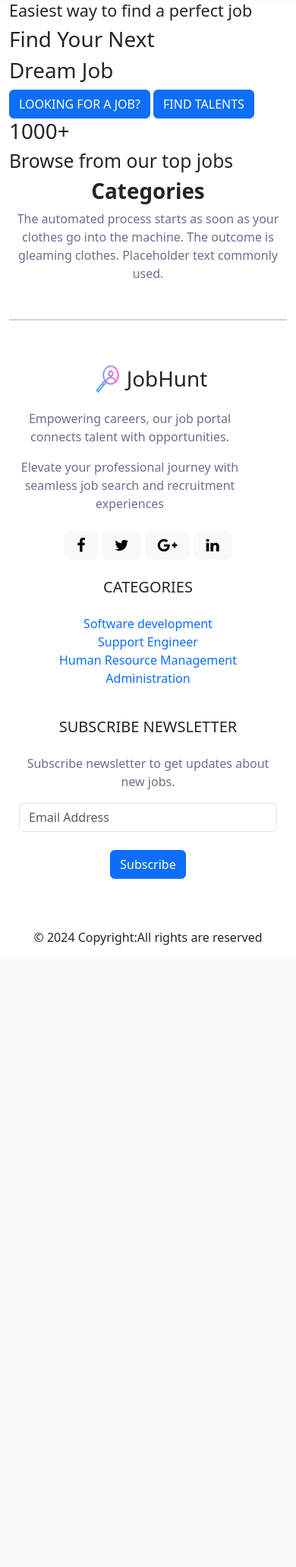
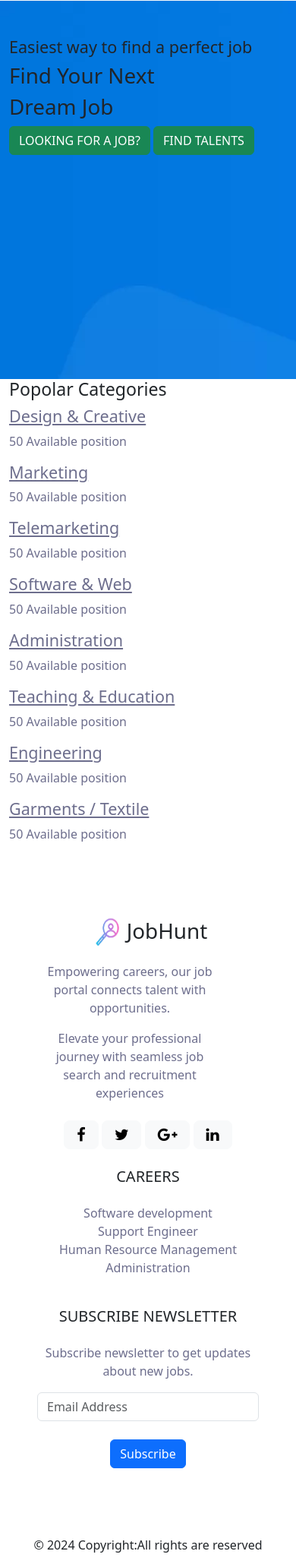
Before and after one commit to delhiganeshv/job_portal, a Django app: page / in a window 390 px wide. Shown: the part 85-2148 px from the top of the page at 76% size. Before the commit the page ends 1329 px from the top, so only its background shows below. Run offline with Django 5.2, Linux system fonts and the light colour scheme.

Commit message:
adding banner

```diff
--- a/job_portal/templates/home.html
+++ b/job_portal/templates/home.html
@@ -36,20 +36,39 @@
     <link rel="icon" type="'img/png" href="../static/img/logo.png" />
 
     <style>
-      #job-post {
-        background-color: #06e55ff7;
-      }
       p {
         color: #6d6e8d;
+      }
+      a {
+        color: #6d6e8d;
+      }
+      nav {
+        position: absolute;
+        z-index: 9;
+      }
+      #banner {
+        background-image: url("../static/img/banner/banner.png");
+        height: 59vh;
+        /* background-size: cover;
+        background-position: center;
+
+        display: flex;
+        justify-content: center;
+        align-items: center; */
       }
     </style>
   </head>
   <body>
+    <header>
       <!-- navbar starts -->
       <nav class="navbar navbar-expand-lg navbar-light bg-light">
         <div class="container-fluid">
           <a href="" class="navbar-brand"
-          ><img src="../static/img/logo.png" width="50" height="60" />JobHunt</a
+            ><img
+              src="../static/img/logo.png"
+              width="50"
+              height="60"
+            />JobHunt</a
           >
           <button
             class="navbar-toggler"
@@ -64,29 +83,50 @@
           </button>
 
           <div class="collapse navbar-collapse" id="navbarSupportedContent">
-          <ul class="navbar-nav m-auto mb-2 mb-lg-0">
+            <ul class="navbar-nav nav-underline m-auto mb-2 mb-lg-0">
               <li class="'nav-item mx-3">
-              <a href="" class="nav-link active" aria-current="page">Home</a>
+                <a
+                  href=""
+                  class="nav-link active link-offset-2 link-offset-3-hover link-underline link-underline-opacity-0 link-underline-opacity-75-hover"
+                  aria-current="page"
+                  >Home</a
+                >
               </li>
               <li class="'nav-item mx-3">
-              <a href="" class="nav-link">Browse jobs</a>
+                <a
+                  href=""
+                  class="nav-link link-offset-2 link-offset-3-hover link-underline link-underline-opacity-0 link-underline-opacity-75-hover"
+                  >Browse jobs</a
+                >
               </li>
               <li class="'nav-item mx-3">
-              <a href="" class="nav-link">Candidates</a>
+                <a
+                  href=""
+                  class="nav-link link-offset-2 link-offset-3-hover link-underline link-underline-opacity-0 link-underline-opacity-75-hover"
+                  >Candidates</a
+                >
               </li>
               <li class="'nav-item mx-3">
-              <a href="" class="nav-link">Blog</a>
+                <a
+                  href=""
+                  class="nav-link link-offset-2 link-offset-3-hover link-underline link-underline-opacity-0 link-underline-opacity-75-hover"
+                  >Blog</a
+                >
               </li>
               <li class="'nav-item mx-3">
-              <a href="" class="nav-link">contact</a>
+                <a
+                  href=""
+                  class="nav-link nav-link link-offset-2 link-offset-3-hover link-underline link-underline-opacity-0 link-underline-opacity-75-hover"
+                  >contact</a
+                >
               </li>
             </ul>
 
             <ul class="navbar-nav m-auto mb-2 mb-lg-0">
-            <li class="nav-item" id="job-post">
-              <button class="btn">POST A JOB</button>
+              <li class="nav-item mx-auto" id="job-post">
+                <button class="btn btn-success">POST A JOB</button>
               </li>
-            <li class="nav-item">
+              <li class="nav-item mx-3">
                 <button class="btn btn-primary" id="login">LOG IN</button>
               </li>
             </ul>
@@ -95,44 +135,103 @@
       </nav>
 
       <!-- navbar ends -->
+    </header>
 
-    <!-- main starts -->
-    <main id="lander">
+    <!-- banner starts -->
+    <main id="banner">
       <div class="container">
-        <div class="land">
+        <div class="banner row">
           <div class="col-md-6">
-            <h4>Easiest way to find a perfect job</h4>
+            <h4 class="mt-5">Easiest way to find a perfect job</h4>
             <h1>Find Your Next</h1>
             <h1>Dream Job</h1>
-            <button class="btn btn-primary">LOOKING FOR A JOB?</button>
-            <button class="btn btn-primary">FIND TALENTS</button>
+            <button class="btn btn-success">LOOKING FOR A JOB?</button>
+            <button class="btn btn-success">FIND TALENTS</button>
+          </div>
+          <div
+            class="col-md-6 pt-5 ilstration_img wow fadeInRight d-none d-lg-block text-right"
+            data-wow-duration="1s"
+            data-wow-delay=".2s"
+            style="
+              visibility: visible;
+              animation-duration: 1s;
+              animation-delay: 0.2s;
+              animation-name: fadeInRight;
+            "
+          >
+            <img src="../static/img/banner/illustration.png" alt="" />
           </div>
         </div>
-        <div class="about">
+        <!-- <div class="about">
           <h1>1000+</h1>
           <h2>Browse from our top jobs</h2>
-          <!-- <p>
+         <p>
             The automated process starts as soon as your clothes go into the
             machine. The outcome is gleaming clothes. Placeholder text commonly
             used.
-          </p> -->
-        </div>
+          </p>
+        </div> -->
       </div>
     </main>
 
     <!-- categories -->
-    <main id="categories" class="categories">
+    <main id="categories">
       <div class="container">
-        <h1 class="h1-responsive text-center mb-2 fw-bold">Categories</h1>
-        <p class="text-center w-responsive mx-auto mb-5">
-          The automated process starts as soon as your clothes go into the
-          machine. The outcome is gleaming clothes. Placeholder text commonly
-          used.
-        </p>
-
         <div class="row">
-          <div class="col-md-4">
-            <div class="card box"></div>
+          <div class="col-lg-12">
+            <div class="section_title mb-40">
+              <h3>Popolar Categories</h3>
+            </div>
+          </div>
+        </div>
+        <div class="row">
+          <div class="col-lg-4 col-xl-3 col-md-6">
+            <div class="single_catagory">
+              <a href="jobs.html"><h4>Design &amp; Creative</h4></a>
+              <p><span>50</span> Available position</p>
+            </div>
+          </div>
+          <div class="col-lg-4 col-xl-3 col-md-6">
+            <div class="single_catagory">
+              <a href="jobs.html"><h4>Marketing</h4></a>
+              <p><span>50</span> Available position</p>
+            </div>
+          </div>
+          <div class="col-lg-4 col-xl-3 col-md-6">
+            <div class="single_catagory">
+              <a href="jobs.html"><h4>Telemarketing</h4></a>
+              <p><span>50</span> Available position</p>
+            </div>
+          </div>
+          <div class="col-lg-4 col-xl-3 col-md-6">
+            <div class="single_catagory">
+              <a href="jobs.html"><h4>Software &amp; Web</h4></a>
+              <p><span>50</span> Available position</p>
+            </div>
+          </div>
+          <div class="col-lg-4 col-xl-3 col-md-6">
+            <div class="single_catagory">
+              <a href="jobs.html"><h4>Administration</h4></a>
+              <p><span>50</span> Available position</p>
+            </div>
+          </div>
+          <div class="col-lg-4 col-xl-3 col-md-6">
+            <div class="single_catagory">
+              <a href="jobs.html"><h4>Teaching &amp; Education</h4></a>
+              <p><span>50</span> Available position</p>
+            </div>
+          </div>
+          <div class="col-lg-4 col-xl-3 col-md-6">
+            <div class="single_catagory">
+              <a href="jobs.html"><h4>Engineering</h4></a>
+              <p><span>50</span> Available position</p>
+            </div>
+          </div>
+          <div class="col-lg-4 col-xl-3 col-md-6">
+            <div class="single_catagory">
+              <a href="jobs.html"><h4>Garments / Textile</h4></a>
+              <p><span>50</span> Available position</p>
+            </div>
           </div>
         </div>
       </div>
@@ -142,7 +241,7 @@
 
     <footer class="text-center text-lg-start border border-white mt-xl-5 pt-4">
       <!-- Grid container -->
-      <div class="container p-4">
+      <div class="p-5">
         <!--Grid row-->
         <div class="row">
           <!--Grid column-->
@@ -189,8 +288,8 @@
           <!--Grid column-->
 
           <!--Grid column-->
-          <div class="col-lg-4 col-md-6 mb-4 mb-lg-0 categories">
-            <h5 class="text-uppercase mb-4">Categories</h5>
+          <div class="col-lg-4 col-md-6 mb-4 mb-lg-0 careers">
+            <h5 class="text-uppercase mb-4">Careers</h5>
 
             <ul class="list-unstyled">
               <li class="list-item">
```
Also changed, not shown: job_portal/static/img/Finance.svg (deleted), job_portal/static/img/banner/banner.png (added), job_portal/static/img/banner/illustration.png (added), job_portal/static/img/design.svg (deleted), job_portal/static/img/header background.webp (deleted), job_portal/static/img/land-back.webp (deleted). Lines whose indentation alone changed are shown as unchanged.
